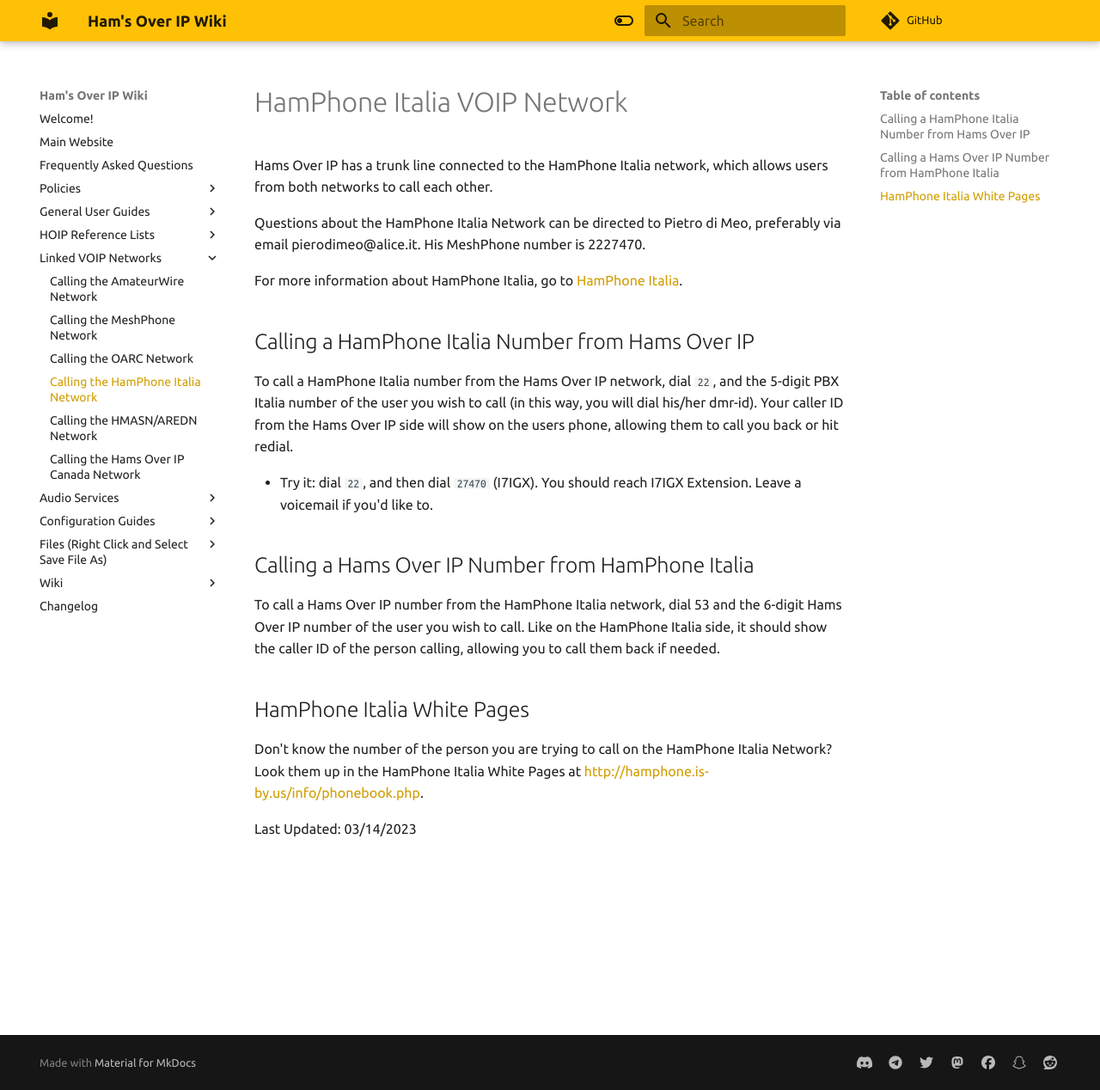
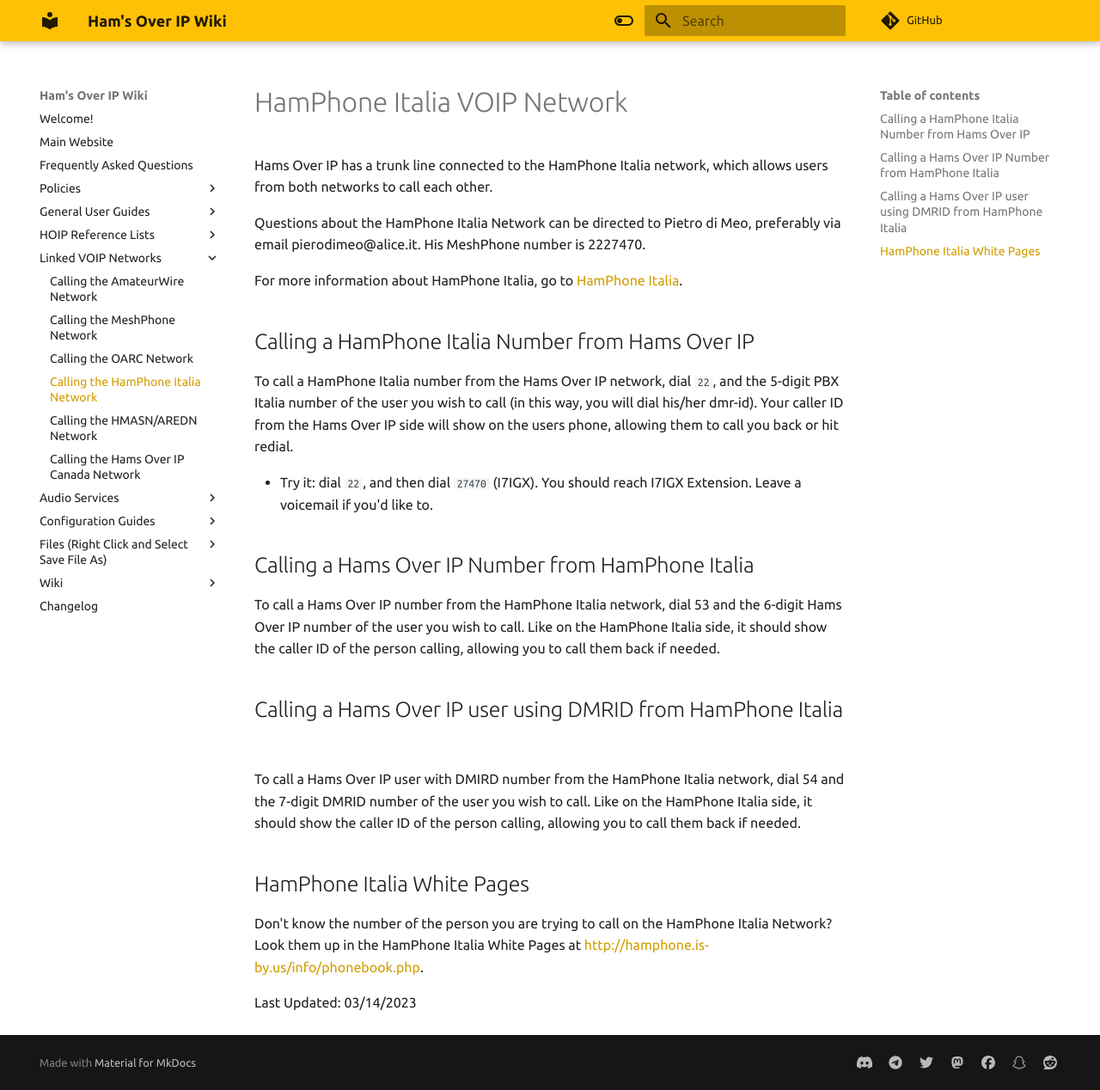
Before and after one commit to hamsoverip/wiki, an MkDocs documentation site: the page built from docs/General/other_systems/hamphone-italia.md, in a window 1280 px wide and 1268 px high. Shown: the whole window at 86% size. Built offline with MkDocs 1.6.1 and Material for MkDocs 9.7.7, drawn with Linux system fonts in a browser that asks for light colours; comment, search, counter and statistics services are not loaded.

Commit message:
Update hamphone-italia.md

```diff
--- a/docs/General/other_systems/hamphone-italia.md
+++ b/docs/General/other_systems/hamphone-italia.md
@@ -16,6 +16,10 @@
 
 To call a Hams Over IP number from the HamPhone Italia network, dial 53 and the 6-digit Hams Over IP number of the user you wish to call. Like on the HamPhone Italia side, it should show the caller ID of the person calling, allowing you to call them back if needed.
 
+## Calling a Hams Over IP user using DMRID from HamPhone Italia
+
+To call a Hams Over IP user with DMIRD number from the HamPhone Italia network, dial 54 and the 7-digit DMRID number of the user you wish to call. Like on the HamPhone Italia side, it should show the caller ID of the person calling, allowing you to call them back if needed.
+
 ## HamPhone Italia White Pages
 
 Don't know the number of the person you are trying to call on the HamPhone Italia Network? Look them up in the HamPhone Italia White Pages at [http://hamphone.is-by.us/info/phonebook.php](http://hamphone.is-by.us/info/phonebook.php).
```
